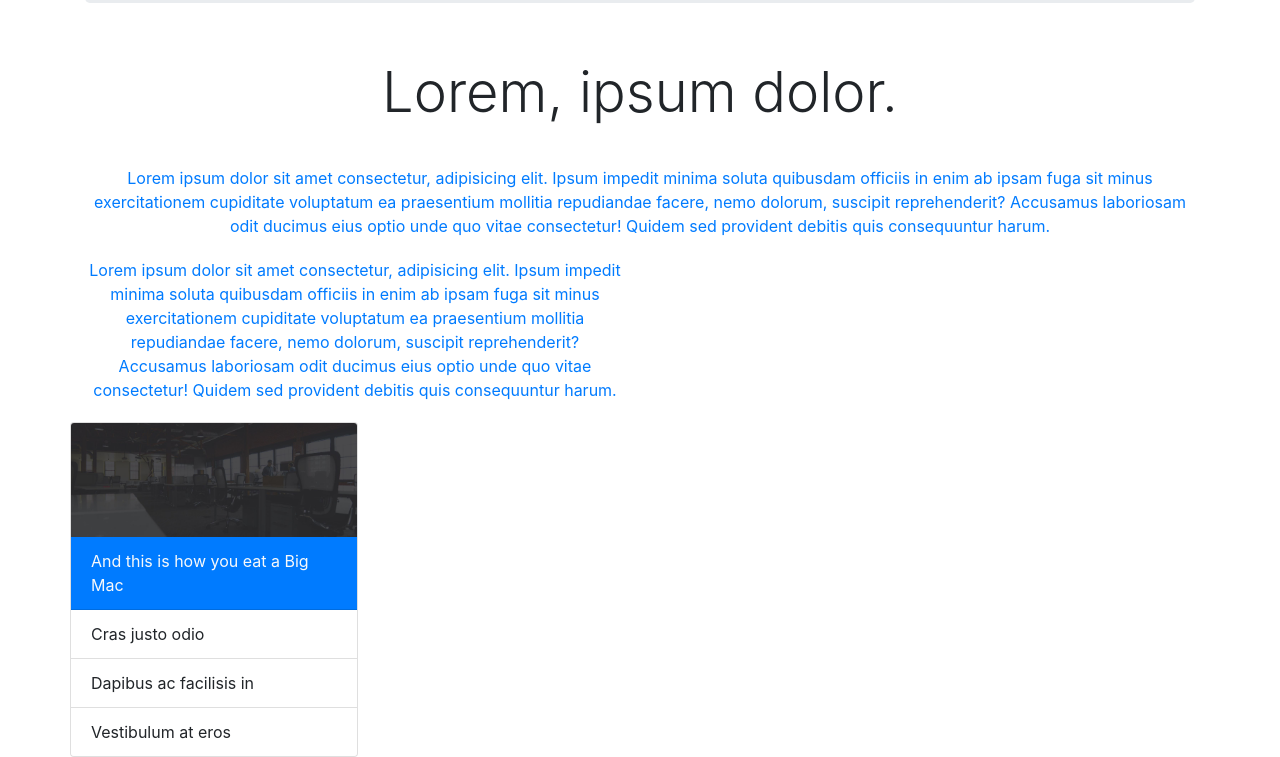
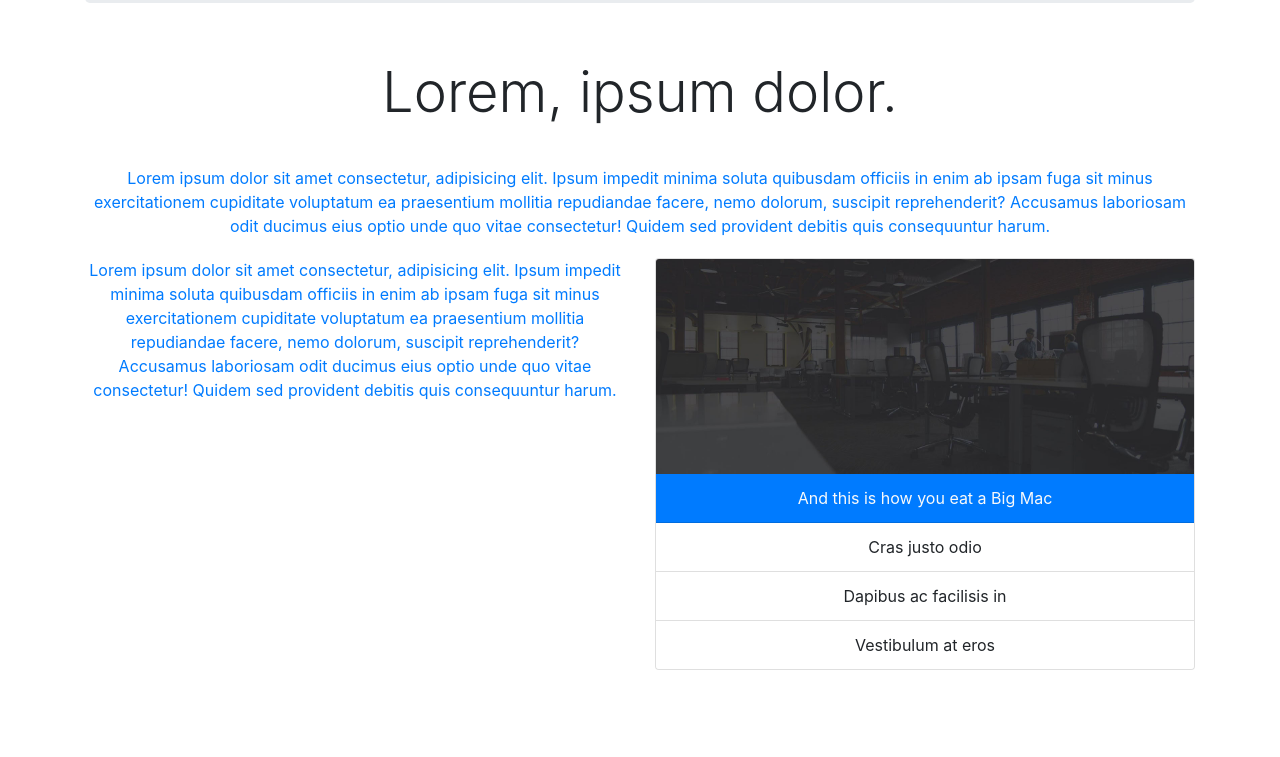
Before and after one commit to pmoran0/practica4, a plain HTML site: page index.html in a window 1280 px wide. Shown: the part 1577-2334 px from the top of the page. After the commit the page ends 2251 px from the top, so only its background shows below. Drawn offline with nearby package versions, Linux system fonts and the light colour scheme.

Commit message:
Se agregó la Sección de Card con Lista

```diff
--- a/index.html
+++ b/index.html
@@ -158,8 +158,8 @@
                             <div class="col-12 col-sm-6 my-1">
                                 <p class="text-center mx-auto text-primary">Lorem ipsum dolor sit amet consectetur, adipisicing elit. Ipsum impedit minima soluta quibusdam officiis in enim ab ipsam fuga sit minus exercitationem cupiditate voluptatum ea praesentium mollitia repudiandae facere, nemo dolorum, suscipit reprehenderit? Accusamus laboriosam odit ducimus eius optio unde quo vitae consectetur! Quidem sed provident debitis quis consequuntur harum.</p>
                             </div>
-                            <div class="col-12 col-sm-6 my-1"></div>
-                                <div class="card" style="width: 18rem;">
+                            <div class="col-12 col-sm-6 my-1">
+                                <div class="card text-center">
                                     <img class="card-img-top" src="img/slide1.jpg" alt="Card image cap">
                                     <div class="card-header bg-primary text-light">
                                         And this is how you eat a Big Mac
```
